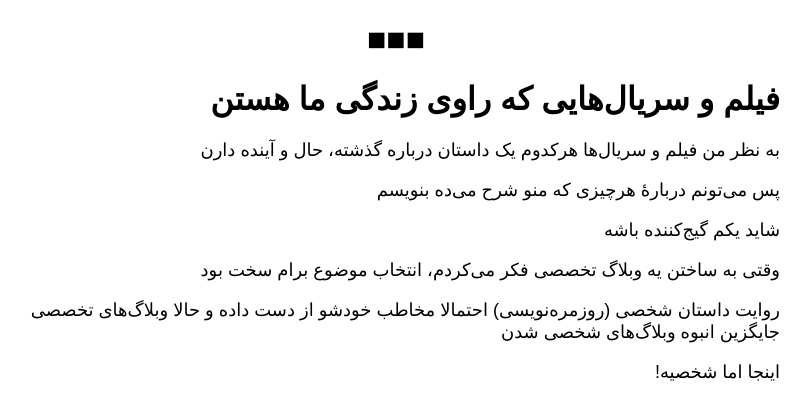
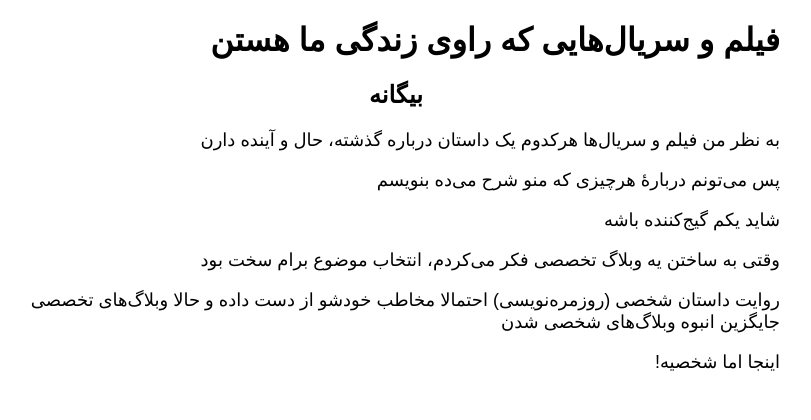
Before and after one commit to darkblog/darkblog.github.io, a Jekyll site: the page built from _posts/2023-8-22-5.md, in a window 1280 px wide. Shown: the top 420 px of the page, without its empty margins (407-1218 px from the left). Built offline with Jekyll 4.4.1, drawn with Linux system fonts in a browser that asks for light colours.

Commit message:
Update post.html

```diff
--- a/_layouts/post.html
+++ b/_layouts/post.html
@@ -7,11 +7,11 @@ layout: compress
 <head>
 <title>{{ page.title }}</title>
 <meta name="viewport" content="width=device-width">
-<style>body{font-family:sans-serif;margin:auto;padding:0 1em;max-width:48em}p{font-size:large}a{text-decoration:none;color:black}.gtr{text-align:center}</style>
+<style>body{font-family:sans-serif;margin:auto;padding:0 1em;max-width:48em}p{font-size:large}a{text-decoration:none;color:black}h2{text-align:center}</style>
 </head>
 <body>
-<h1 class="gtr"><a href="https://biganeh.com/">■■■</a></h1>
 <h1>{{ page.title }}</h1>
+<h2><a href="https://biganeh.com/">بیگانه</a></h2>
 {{ content }}
 </body>
 </html>
```
